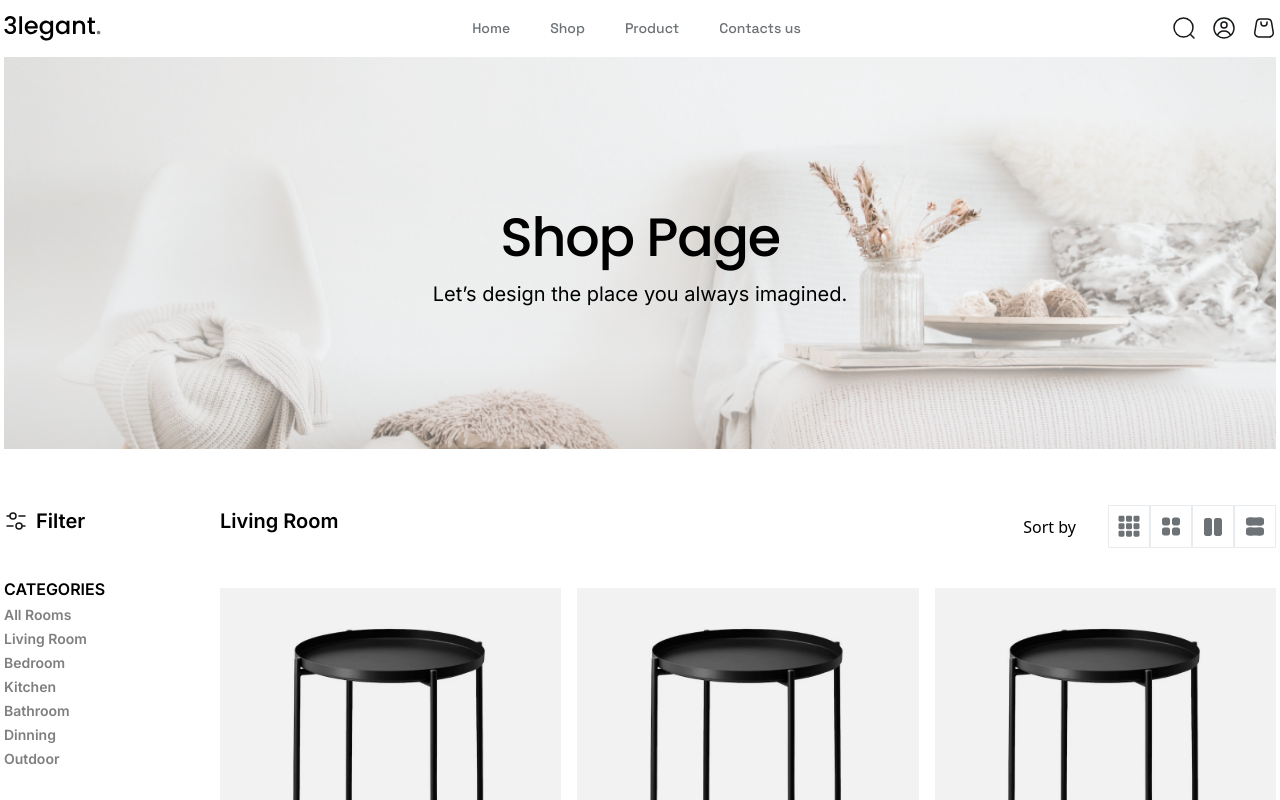
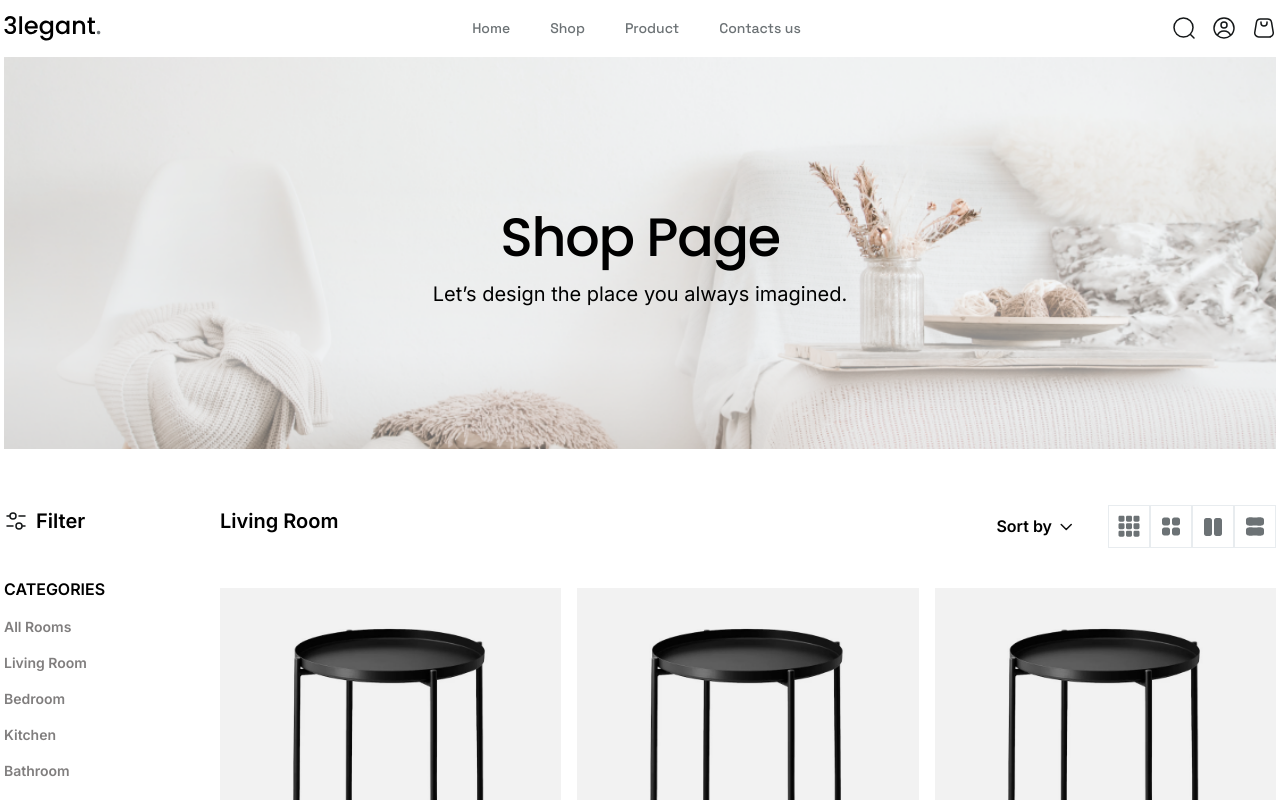
Before and after one commit to dlvdl/e-shop-customer-app, a React (Vite) app: page / in a window 1280 px wide. Shown: the top 800 px of the page. Built offline with nearby package versions, Linux system fonts and the light colour scheme.

Commit message:
list box component modified

```diff
--- a/src/components/CustomListBox.tsx
+++ b/src/components/CustomListBox.tsx
@@ -1,5 +1,6 @@
 import { Listbox } from "@headlessui/react"
 import { FunctionComponent, useState } from "react"
+import { chevronDown } from "../assets"
 
 interface Props {
   title: string
@@ -19,15 +20,25 @@ const CustomListbox: FunctionComponent<Props> = ({
   const [selectedOption, setSelectedOption] = useState(options[0])
 
   return (
-    <div>
+    <div className="relative">
       {_static && (
-        <h3 className="uppercase text-base font-semibold font-inter">
+        <h3 className="uppercase text-base font-semibold font-inter mb-3">
           {title}
         </h3>
       )}
       <Listbox value={selectedOption} onChange={setSelectedOption}>
-        {!_static && <Listbox.Button>{title}</Listbox.Button>}
-        <Listbox.Options className={"flex flex-col"} static={_static}>
+        {!_static && (
+          <Listbox.Button>
+            <div className="flex gap-1 items-center">
+              <p className="font-inter font-semibold text-base">{title}</p>
+              <img src={chevronDown} alt="chevron" />
+            </div>
+          </Listbox.Button>
+        )}
+        <Listbox.Options
+          className={`flex flex-col gap-3 ${!_static && "absolute top-7 z-30"}`}
+          static={_static}
+        >
           {options.map((option) => (
             <Listbox.Option
               key={option.id}
```
